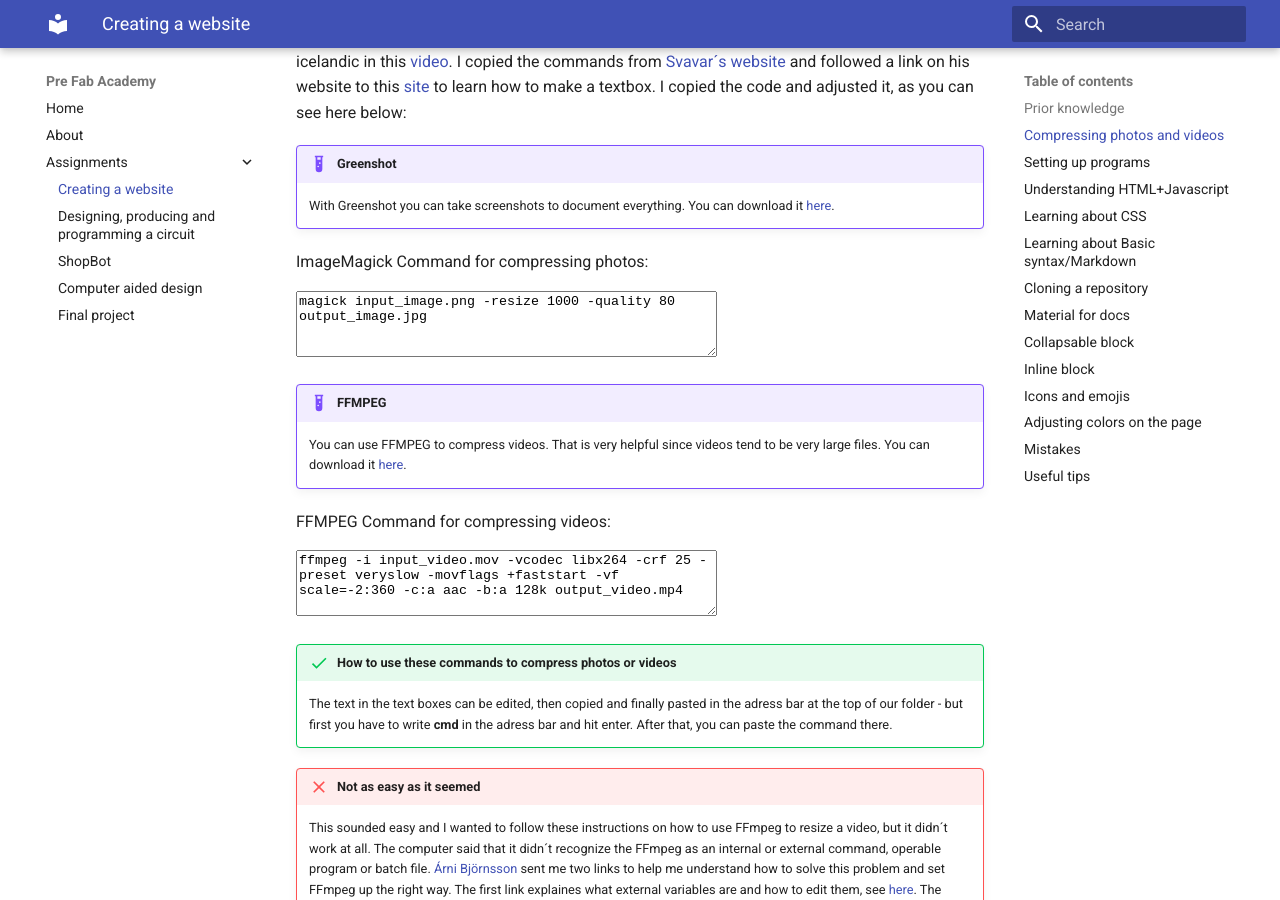
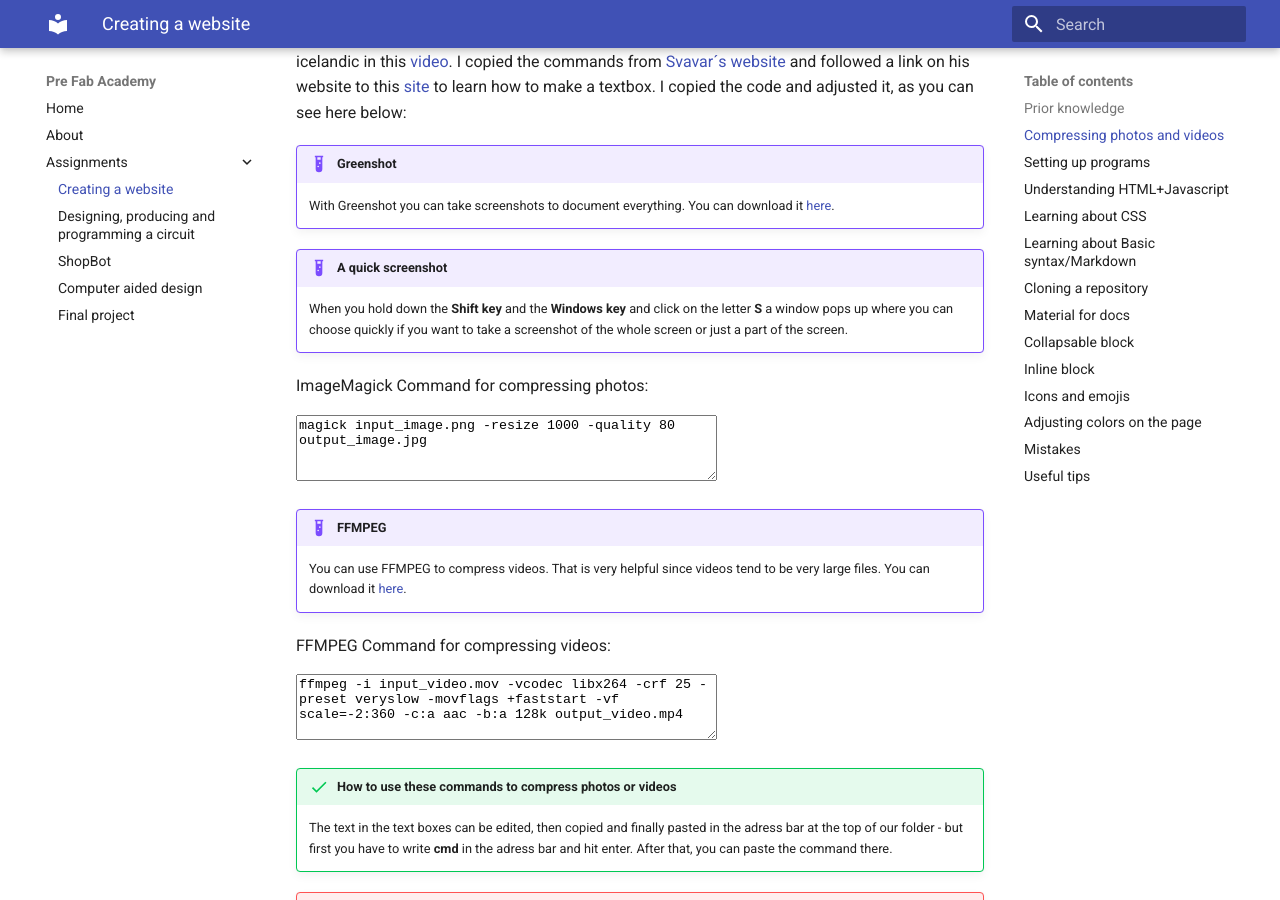
Before and after one commit to OlofH2/Before-Fab-Academy, an MkDocs documentation site: the page built from docs/Website.md, in a window 1280 px wide and 900 px high, scrolled down 764 px. Built offline with MkDocs 1.6.1 and Material for MkDocs 9.7.7, drawn with Linux system fonts in a browser that asks for light colours; emoji names are drawn with the system emoji font.

```diff
--- a/docs/Website.md
+++ b/docs/Website.md
@@ -14,6 +14,9 @@ In the beginning of my documentation I used the Snipping Tool. Since the size of
 
     With Greenshot you can take screenshots to document everything. You can download it [here](https://getgreenshot.org/).
 
+!!! example "A quick screenshot"
+
+    When you hold down the **Shift key** and the **Windows key** and click on the letter **S** a window pops up where you can choose quickly if you want to take a screenshot of the whole screen or just a part of the screen.
 
 <label for="ImageMagick">ImageMagick Command for compressing photos:</label>
 
```
Also changed, not shown: docs/ComputerAidedDesign.md (+12 -0 lines).
